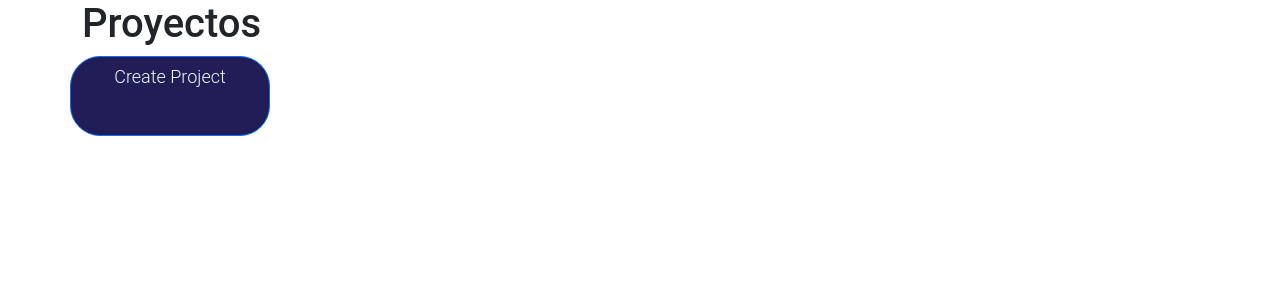
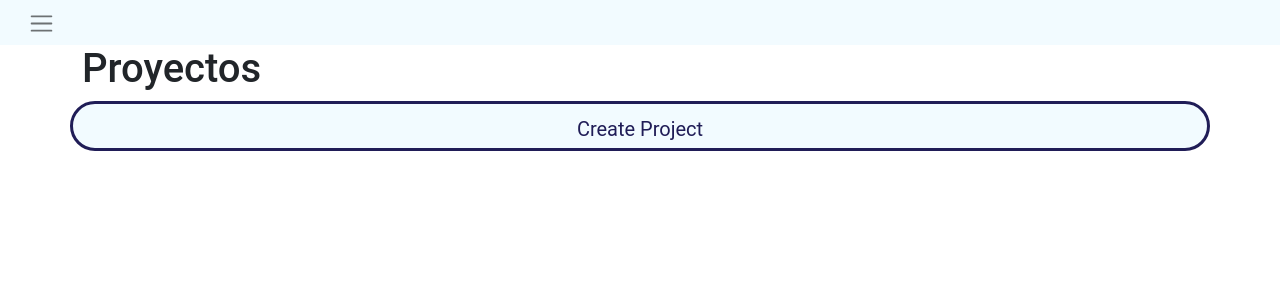
Before and after one commit to Sadriica/IMH, a Flask app: page /projects in a window 1280 px wide. Shown: the top 300 px of the page. Run offline with Flask 3, Linux system fonts and the light colour scheme; data that the repository does not hold is empty; parts of the project's set-up code (start-up, migrations or seed data) failed here and were passed over; some libraries are stand-ins or nearby versions.

Commit message:
Added color

```diff
--- a/flaskr/templates/profile_admin.html
+++ b/flaskr/templates/profile_admin.html
@@ -46,7 +46,7 @@
 
 </head>
 
-<body>
+<body style="background-color: #F2FBFF;">
 
 <!-- Header -->
     <nav class="navbar navbar-expand-lg navbar-light" id="templatemo_main_nav">
--- a/flaskr/templates/projects.html
+++ b/flaskr/templates/projects.html
@@ -30,10 +30,27 @@
     </style>
 </head>
 <body>
+ <!-- Header -->
+    <nav class="navbar navbar-expand-lg navbar-light" id="templatemo_main_nav">
+        <div class="container-fluid">
+            <button class="navbar-toggler" type="button" data-toggle="collapse" data-target="#navbarTogglerDemo01" aria-controls="navbarTogglerDemo01" aria-expanded="false" aria-label="Toggle navigation">
+                <span class="navbar-toggler-icon"></span>
+            </button>
+            <div class="collapse navbar-collapse" id="navbarTogglerDemo01">
+                <ul class="navbar-nav mr-auto"> <!-- Alinea los elementos a la izquierda -->
+                    <li class="nav-item">
+                        <a class="navbar-toggler-icon" href="{{ url_for('web.index') }}" id="templatemo_main_nav_text"></a>
+                    </li>
+                </ul>
+            </div>
+        </div>
+    </nav>
+
+
     <div class="container">
         <h1>Proyectos</h1>
         <div class="row">
-	    <a href="{{url_for('web.create_project')}}" class="btn btn-primary mb-3" id="btn-blue">Create Project</a>
+	    <a href="{{url_for('web.create_project')}}" class="btn btn-primary mb-3" id="profile-btn-blue-empty">Create Project</a>
 	    <div id="register-spaces-div" ></div>
             {% for project in projects %}
             <div class="col-md-4">
```
